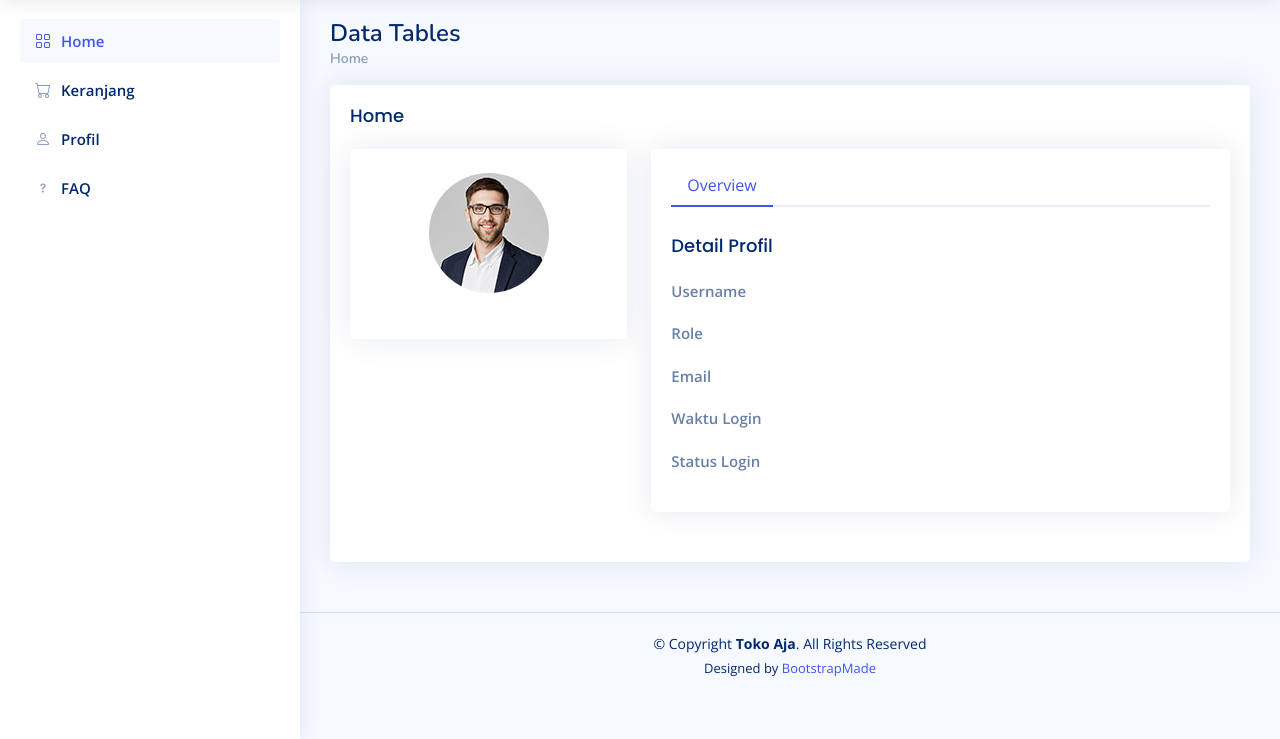
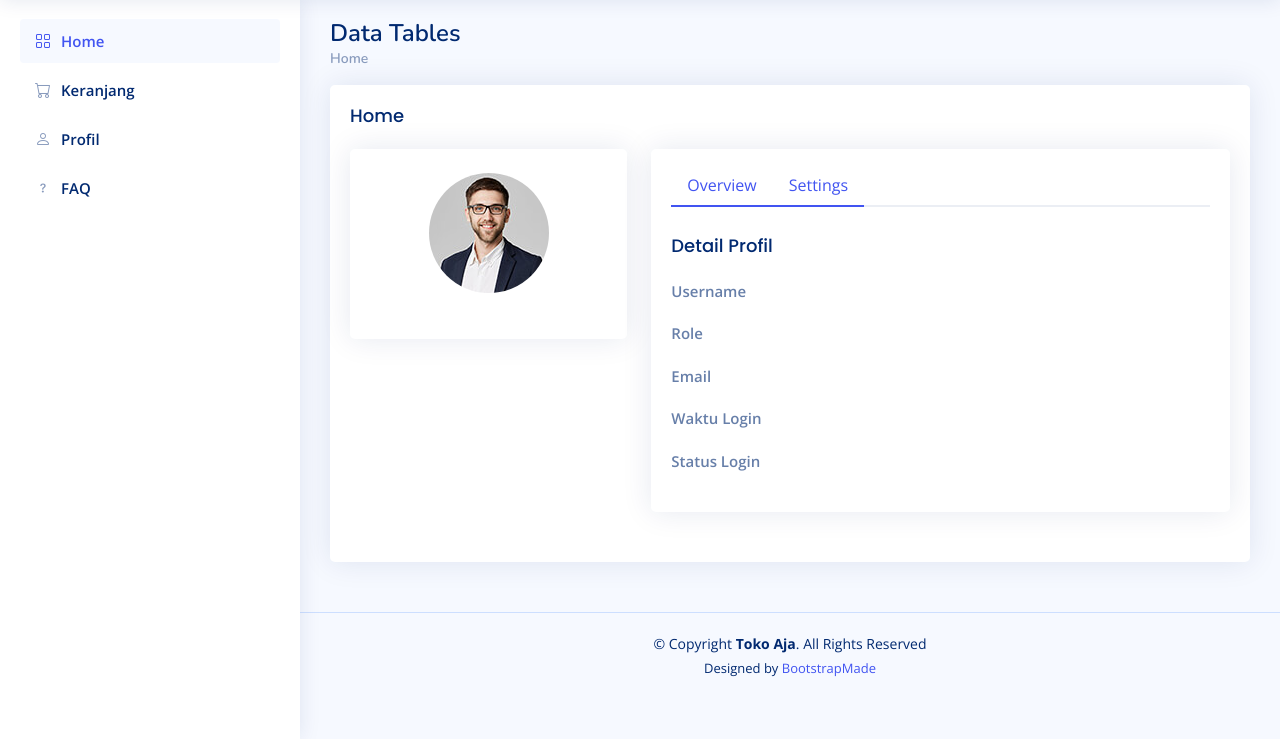
Before and after one commit to haniif17/PWLSEMS4, a CodeIgniter 4 app: the page made by app/Views/v_profil.php in a window 1280 px wide. Shown: the part 61-800 px from the top of the page. Run offline with PHP 8.4 and a stand-in for CodeIgniter, Linux system fonts and the light colour scheme; the template is opened without the code that fills it, so the values that code supplies are empty; some libraries are stand-ins or nearby versions.

Commit message:
Little update on Profile Page

```diff
--- a/app/Views/v_profil.php
+++ b/app/Views/v_profil.php
@@ -22,6 +22,10 @@
 
                         <li class="nav-item">
                             <button class="nav-link active" data-bs-toggle="tab" data-bs-target="#profile-overview">Overview</button>
+                        </li>
+
+                        <li class="nav-item">
+                            <button class="nav-link active" data-bs-toggle="tab" data-bs-target="#profile-overview">Settings</button>
                         </li>
 
                     </ul>
```
